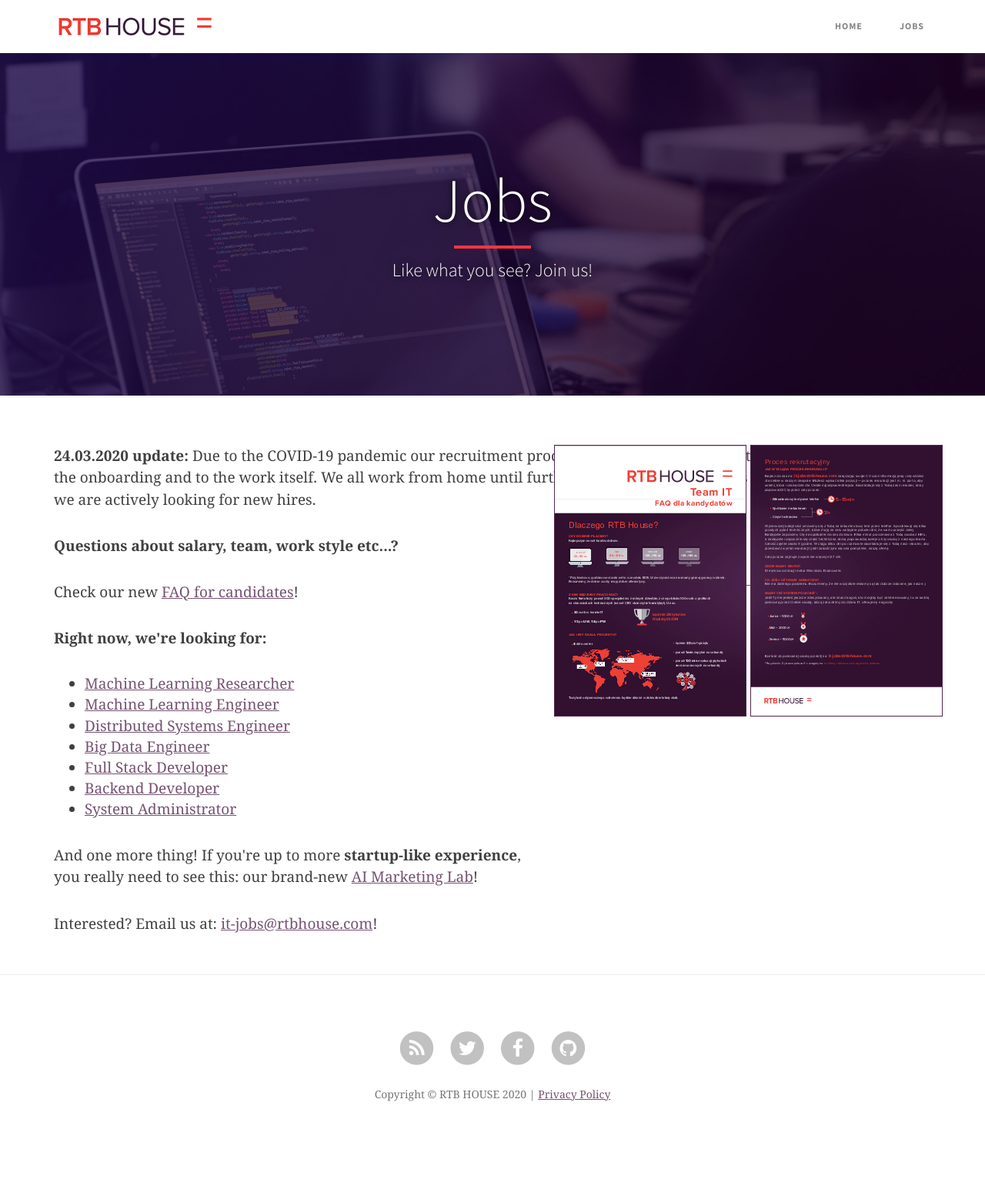
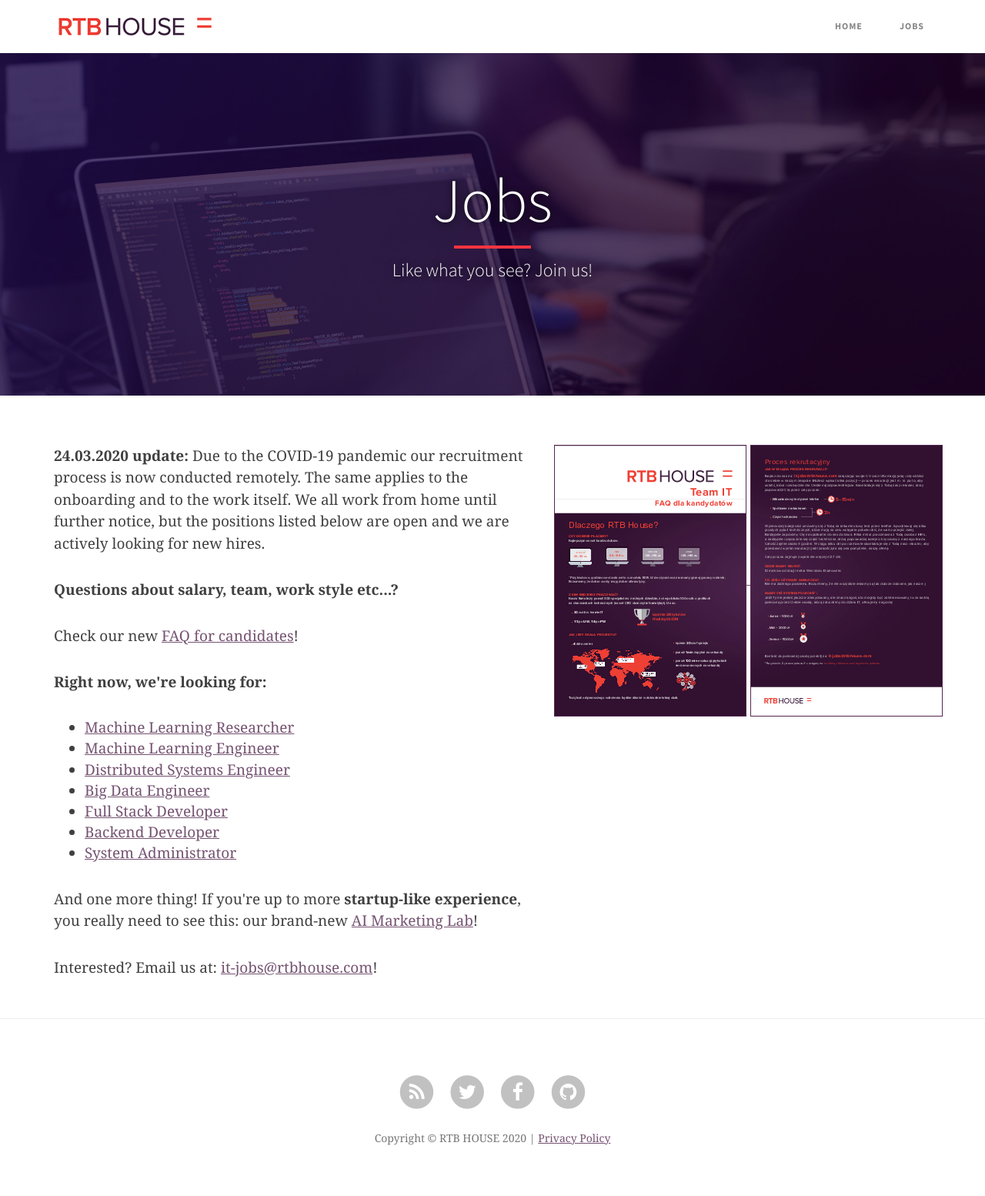
Before and after one commit to RTBHOUSE/techblog, a Jekyll site: the page built from jobs.html, in a window 1280 px wide. Shown: the whole page at 77% size. Built offline with Jekyll 4.4.1, drawn with Linux system fonts in a browser that asks for light colours; nearby versions of some CDN libraries; comment, search, counter and statistics services are not loaded; before the commit the page ends 1497 px from its top, so only the background shows below that.

Commit message:
[jobs]: style fix

```diff
--- a/jobs.html
+++ b/jobs.html
@@ -20,7 +20,7 @@ image: "img/home-bg.jpg"
     }
 </style>
 
-<p><strong>24.03.2020 update:</strong> Due to the COVID-19 pandemic our recruitment process is now conducted remotely. The same applies to the onboarding and to the work itself. We all work from home until further notice, but the positions listed below are open and we are actively looking for new hires.
+<p style="max-width: 32.5em"><strong>24.03.2020 update:</strong> Due to the COVID-19 pandemic our recruitment process is now conducted remotely. The same applies to the onboarding and to the work itself. We all work from home until further notice, but the positions listed below are open and we are actively looking for new hires.
 </p>
 
 <strong><p>Questions about salary, team, work style etc...?</p></strong>
```
